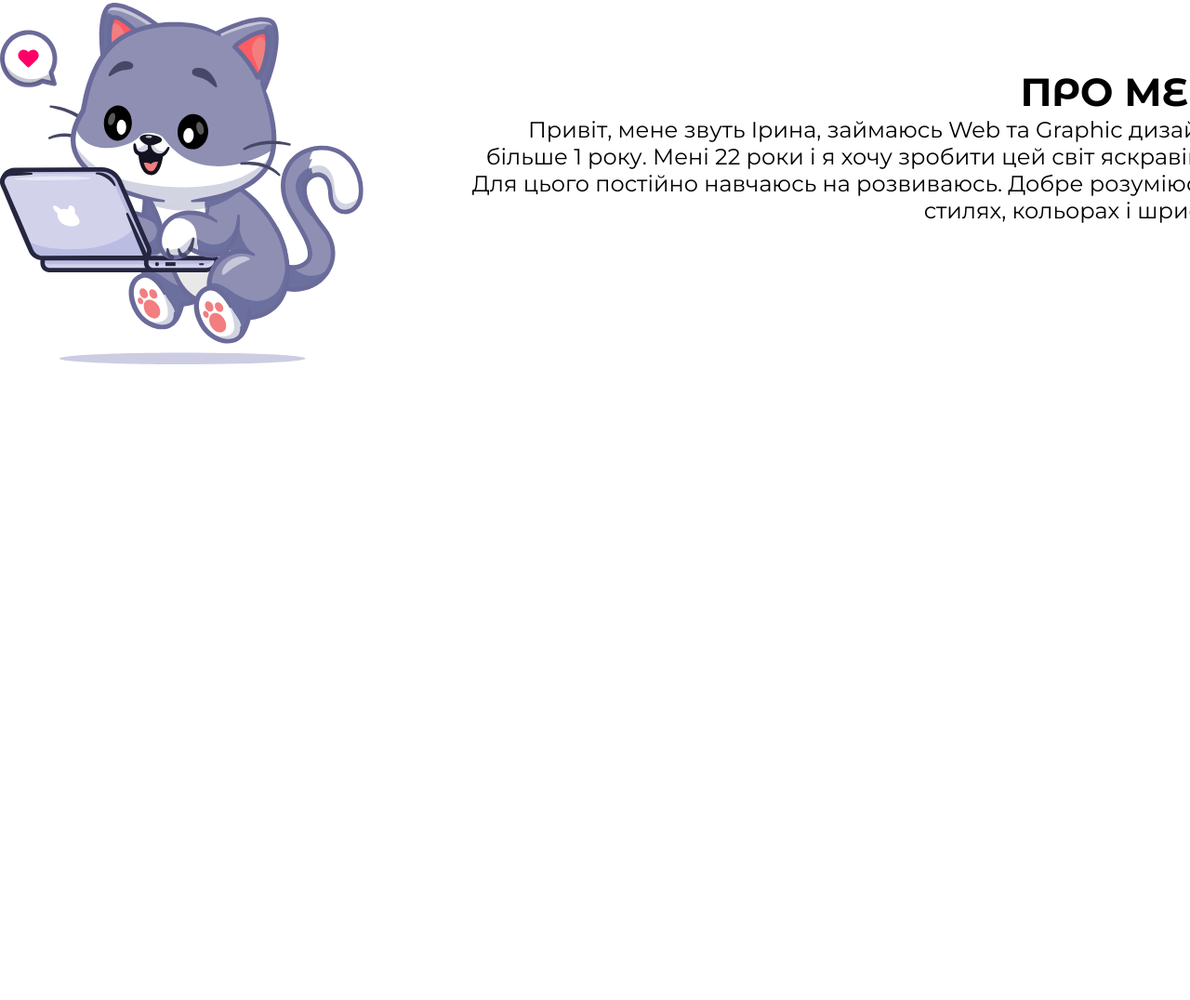
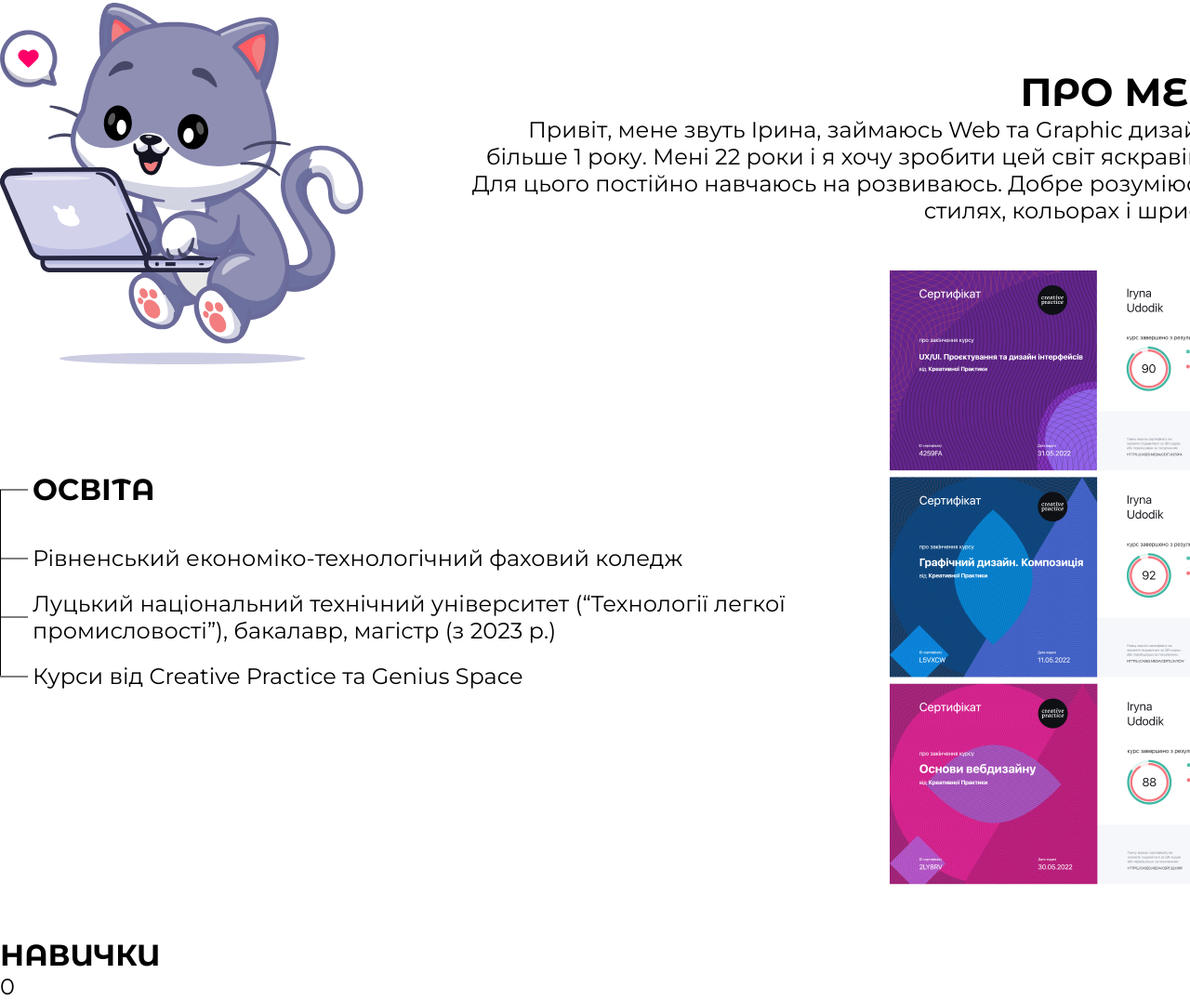
Before and after one commit to olegatortor/designersPortfolio, a website: page src/index.html in a window 1280 px wide. Shown: the part 699-1775 px from the top of the page at 93% size. Before the commit the page ends 1091 px from the top, so only its background shows below. Drawn offline with nearby package versions, Linux system fonts and the light colour scheme; files that its build step writes are made by us from their sources.

Commit message:
add education

```diff
--- a/src/index.html
+++ b/src/index.html
@@ -46,6 +46,48 @@
                 </p>
                 <img src="img/cat.svg" alt="Котик" class="about__cat">
             </div>
+
+            <div class="about__education">
+                <div class="education__column">
+                    <div class="education__item education__before">
+                        <h3 class="subtitle__mini education__text subtitle__mini_pt0">Освіта</h3>
+                    </div>
+                    <ul class="education__ul">
+                        <li class="education__li">
+                            <div class="education__item education__before">
+                                <div class="education__text ">Рівненський економіко-технологічний фаховий коледж </div>
+                            </div>
+                        </li>
+                        <li class="education__li">
+                            <div class="education__item education__before">
+                                <div class="education__text ">Луцький національний технічний університет (“Технології легкої промисловості”), бакалавр, магістр (з 2023 р.)</div>
+                            </div>
+                        </li>
+                        <li class="education__li">
+                            <div class="education__item education__before">
+                                <div class="education__text ">Курси від Creative Practice та Genius Space</div>
+                            </div>
+                        </li>
+                    </ul>
+                </div>
+                <div class="education__certs">
+                    <div class="education__cert"><img src="img/sert1.jpg" alt="Сертифікат 1"></div>
+                    <div class="education__cert"><img src="img/sert2.jpg" alt="Сертифікат 2"></div>
+                    <div class="education__cert"><img src="img/sert3.jpg" alt="Сертифікат 3"></div>
+                </div>
+            </div>
+
+            <div class="about__skills">
+                <h3 class="subtitle__mini">навички</h3>0
+                <div class="skill__container">
+                    <div class="skills__item">
+                        <div class="skills__name"></div>
+                        <div class="skills__diagram">
+
+                        </div>
+                    </div>
+                </div>
+            </div>
         </div>
     </section>
 </body>
--- a/src/sass/blocks/_about.scss
+++ b/src/sass/blocks/_about.scss
@@ -1,19 +1,68 @@
 .about {
     font-family: 'Montserrat';
     font-size: 24px;
+
 
     &__wrapper {
         position: relative;
         text-align: right;
     }
-
     &__descr {
         margin-left: 500px;
     }
-
     &__cat {
         position: absolute;
         left: 0;
         top: -70px;
     }
+
+
+    &__education {
+        margin-top: 50px;
+        display: flex;
+        align-items: center;
+    }
+    .education {
+        &__before {
+            position: relative;
+            &::before {
+                content: '';
+                position: absolute;
+                width: 30px;
+                height: 1px;
+                background-color: #000;
+                top: 50%;
+                transform: translateY(-50%);
+            }
+        }
+        &__ul {
+            position: relative;
+            padding-top: 40px;
+            &::after {
+                content: '';
+                position: absolute;
+                width: 1px;
+                height: calc(100% + 4px);
+                top: -19px;
+                background-color: #000;
+            }
+        }
+        &__li {
+            margin-top: 20px;
+            &:first-child {
+                margin-top: 0;
+            }
+        }
+        &__text {
+            padding-left: 35px;
+        }
+    }
+
+
+    &__skills {
+
+    }
+    .skills {
+
+    }
 }
--- a/src/sass/style.scss
+++ b/src/sass/style.scss
@@ -6,6 +6,9 @@
     box-sizing: border-box;
     a {
         text-decoration: none;
+    }
+    li {
+        list-style: none;
     }
 }
 
@@ -40,6 +43,15 @@
     font-family: Montserrat Alternates;
     font-size: 42px;
     font-weight: 700;
+    &__mini {
+        font-family: Montserrat Alternates;
+        text-transform: uppercase;
+        font-size: 32px;
+        padding-top: 50px;
+        &_pt0 {
+            padding-top: 0;
+        }
+    }
 }
 
 
```
Also changed, not shown: dist/css/style.min.css, dist/index.html.
